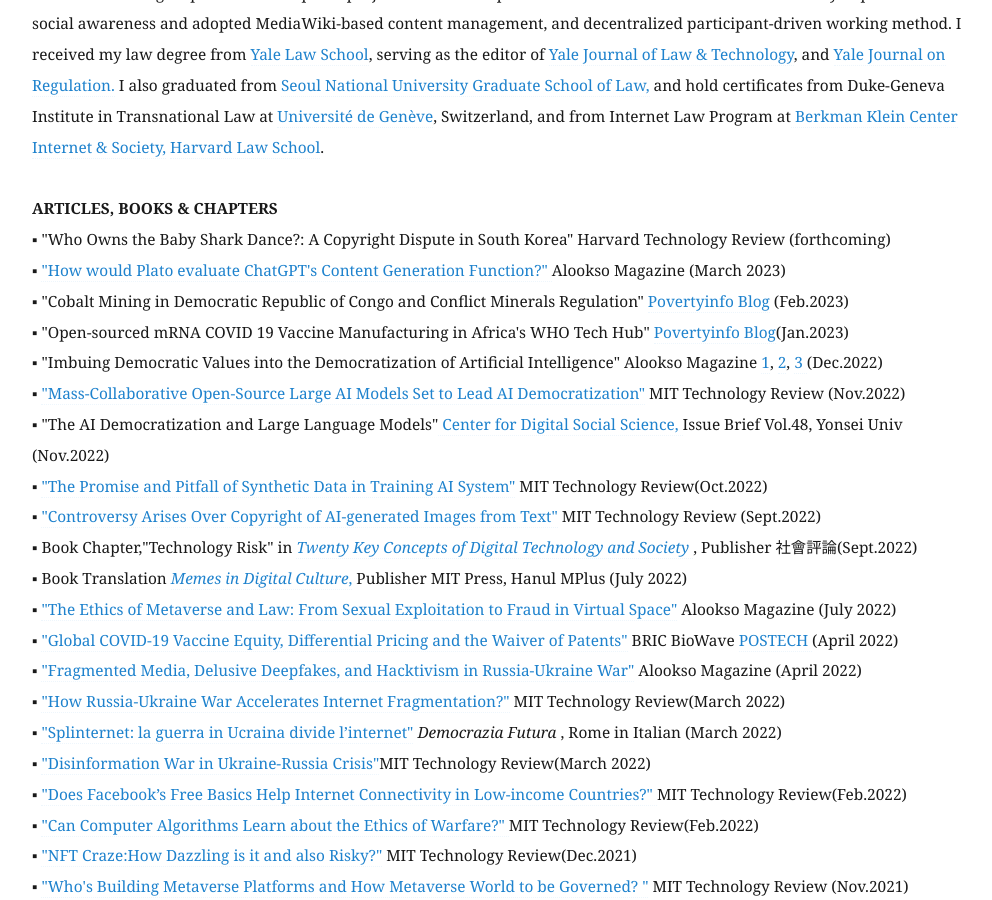
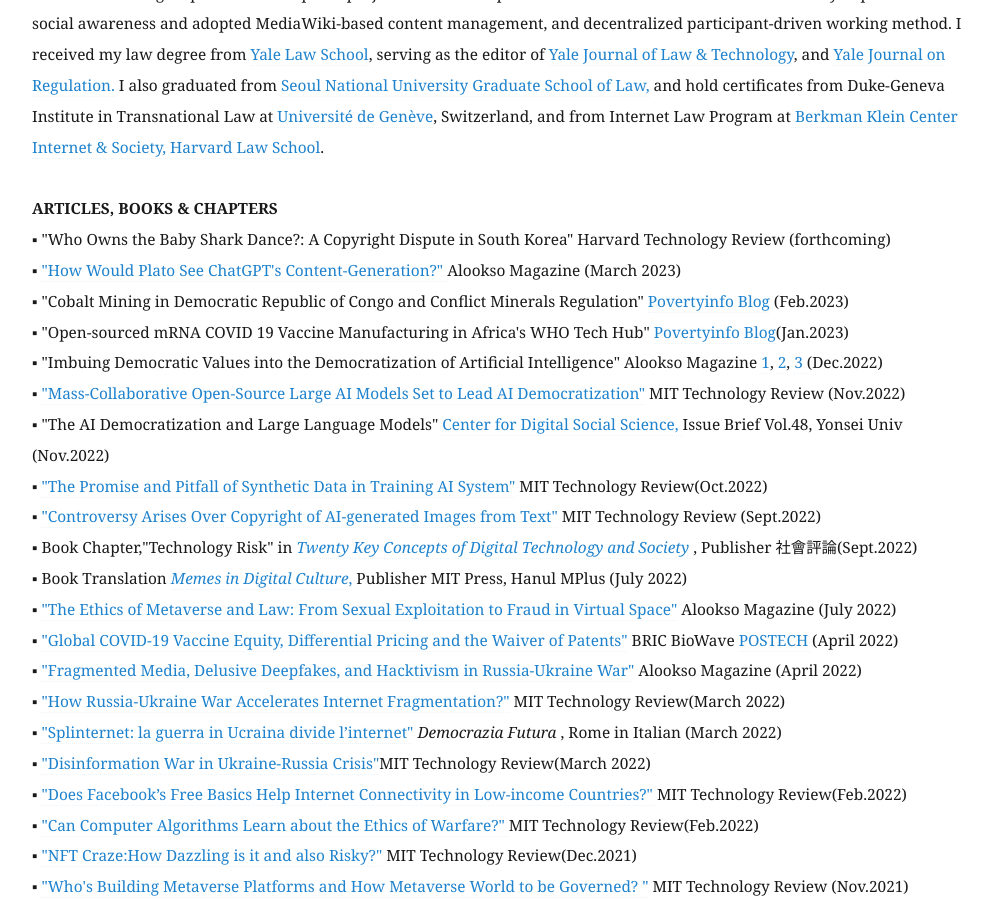
Before and after one commit to eunchangchoi/eunchangchoi.github.io, a Jekyll site: the page built from index.md, in a window 1280 px wide and 900 px high, scrolled down 2051 px. Shown: the whole window, without its empty margins (68-1060 px from the left). Built offline with Jekyll 4.4.1, drawn with Linux system fonts in a browser that asks for light colours.

Commit message:
Update index.md

```diff
--- a/index.md
+++ b/index.md
@@ -36,7 +36,7 @@
 <br>
  <strong> ARTICLES, BOOKS & CHAPTERS </strong> <br>
 ▪ "Who Owns the Baby Shark Dance?: A Copyright Dispute in South Korea" Harvard Technology Review (forthcoming) <br>
-▪ <a href="https://alook.so/posts/54t4woG">"How would Plato evaluate ChatGPT's Content Generation Function?" </a> Alookso Magazine (March 2023) <br>
+▪ <a href="https://alook.so/posts/54t4woG">"How Would Plato See ChatGPT's Content-Generation?" </a> Alookso Magazine (March 2023) <br>
 ▪ "Cobalt Mining in Democratic Republic of Congo and Conflict Minerals Regulation" <a href="https://blog.naver.com/gp3project/223006387282">Povertyinfo Blog</a> (Feb.2023)  <br>
 ▪ "Open-sourced mRNA COVID 19 Vaccine Manufacturing in Africa's WHO Tech Hub" <a href="https://blog.naver.com/gp3project/222993202700"> Povertyinfo Blog</a>(Jan.2023) <br>
 ▪ "Imbuing Democratic Values into the Democratization of Artificial Intelligence" Alookso Magazine <a href="https://alook.so/posts/q1tpJvM">1</a>, <a href="https://alook.so/posts/mbtE1zy"> 2</a>, <a href="https://alook.so/posts/KmtBEro">3 </a> (Dec.2022) <br>
```
